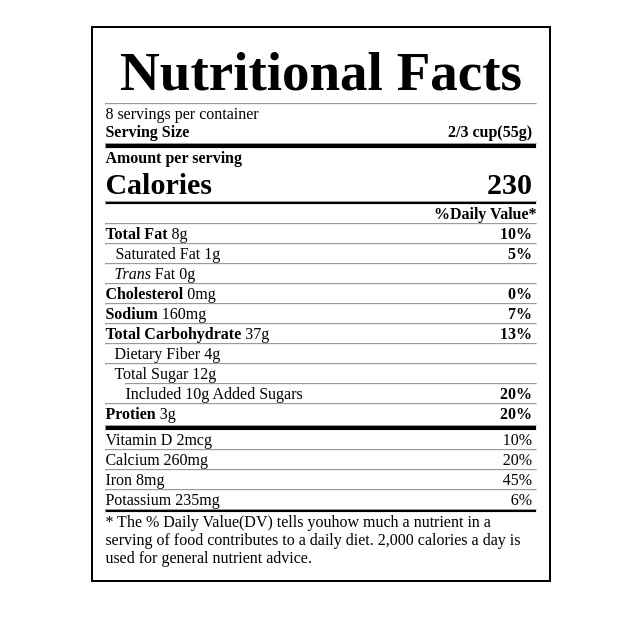
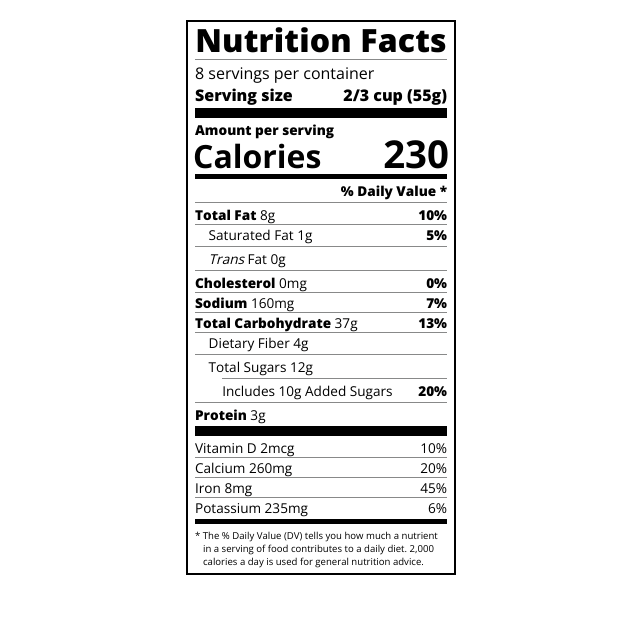
Before and after one commit to chaudharykunal02/CSS-Projects, a plain HTML site: page Typograph/Nutritional-fact.html in a window 1280 px wide. Shown: the whole page, without its empty margins (319-959 px from the left). Drawn offline with nearby package versions, Linux system fonts and the light colour scheme.

Commit message:
CSS_3 done

```diff
--- a/Typograph/Nutritional-fact.html
+++ b/Typograph/Nutritional-fact.html
@@ -1,99 +1,57 @@
 <!DOCTYPE html>
 <html lang="en">
+
 <head>
-    <meta charset="UTF-8">
-    <meta name="viewport" content="width=device-width, initial-scale=1.0">
-    <title>Nutritional Facts</title>
-    <link rel="stylesheet" href="styles.css">
+  <meta charset="UTF-8">
+  <title>Nutrition Label</title>
+  <link href="https://fonts.googleapis.com/css?family=Open+Sans:400,700,800" rel="stylesheet">
+  <link href="./styles.css" rel="stylesheet">
 </head>
+
 <body>
-    <div class="main">
-        <h1 class="heading1"><b>Nutritional Facts</b></h1>
-        <hr>
-        <p>8 servings per container</p>
-        <div class="sub-heading">
-            <span><b>Serving Size</b></span>
-            <span><b>2/3 cup(55g)</b></span>
-        </div>
-        <hr class="big">
-        <p><b>Amount per serving</b></p>
-        <div class="sub-heading">
-            <span class="calorie"><b>Calories</b></span>
-            <span class="calorie"><b>230</b></span>
-        </div>
-        <hr class="small">
-        <p style="text-align: right;"><b>%Daily Value*</b></p>
-        <hr>
-        <div class="sub-heading">
-            <span><b>Total Fat</b> 8g</span>
-            <span><b>10%</b></span>
-        </div>
-        <hr>
-        <div class="sub-heading">
-            <span style="text-indent: 10px;">Saturated Fat 1g</span>
-            <span><b>5%</b></span>
-        </div>
-        <hr>
-        <p style="text-indent: 9px;"><i>Trans</i> Fat 0g</p>
-        <hr>
-        <div class="sub-heading">
-            <span><b>Cholesterol</b> 0mg</span>
-            <span><b>0%</b></span>
-        </div>
-        <hr>
-        <div class="sub-heading">
-            <span><b>Sodium</b> 160mg</span>
-            <span><b>7%</b></span>
-        </div>
-        <hr>
-        <div class="sub-heading">
-            <span><b>Total Carbohydrate</b> 37g</span>
-            <span><b>13%</b></span>
-        </div>
-        <hr>
-        <p style="text-indent: 9px;">Dietary Fiber 4g</p>
-        <hr>
-        <p style="text-indent: 9px;">Total Sugar 12g</p>
-        <hr style="margin-left: 20px;">
-        <div class="sub-heading">
-            <span style="text-indent: 20px;">Included 10g Added Sugars</span>
-            <span><b>20%</b></span>
-        </div>
-        <hr>
-        <div class="sub-heading">
-            <span><b>Protien</b> 3g</span>
-            <span><b>20%</b></span>
-        </div>
-        <hr class="big">
-        <div class="sub-heading">
-            <span>Vitamin D 2mcg</span>
-            <span>10%</span>
-        </div>
-        <hr>
-        <div class="sub-heading">
-            <span>Calcium 260mg</span>
-            <span>20%</span>
-        </div>
-        <hr>
-        <div class="sub-heading">
-            <span>Iron 8mg</span>
-            <span>45%</span>
-        </div>
-        <hr>
-        <div class="sub-heading">
-            <span>Potassium 235mg</span>
-            <span>6%</span>
-        </div>
-        <hr class="small">
-        <span>* The % Daily Value(DV) tells youhow much a nutrient in a serving of food contributes to a daily diet. 2,000 calories a day is used for general nutrient advice.</span>
-
-
-
-
-
-
-
-
+  <div class="label">
+    <header>
+      <h1 class="bold">Nutrition Facts</h1>
+      <div class="divider"></div>
+      <p>8 servings per container</p>
+      <p class="bold">Serving size <span>2/3 cup (55g)</span></p>
+    </header>
+    <div class="divider large"></div>
+    <div class="calories-info">
+      <div class="left-container">
+        <h2 class="bold small-text">Amount per serving</h2>
+        <p>Calories</p>
+      </div>
+      <span>230</span>
     </div>
+    <div class="divider medium"></div>
+    <div class="daily-value small-text">
+      <p class="bold right no-divider">% Daily Value *</p>
+      <div class="divider"></div>
+      <p><span><span class="bold">Total Fat</span> 8g</span> <span class="bold">10%</span></p>
+      <p class="indent no-divider">Saturated Fat 1g <span class="bold">5%</span></p>
+      <div class="divider"></div>
+      <p class="indent no-divider"><span><i>Trans</i> Fat 0g</span></p>
+      <div class="divider"></div>
+      <p><span><span class="bold">Cholesterol</span> 0mg</span> <span class="bold">0%</span></p>
+      <p><span><span class="bold">Sodium</span> 160mg</span> <span class="bold">7%</span></p>
+      <p><span><span class="bold">Total Carbohydrate</span> 37g</span> <span class="bold">13%</span></p>
+      <p class="indent no-divider">Dietary Fiber 4g</p>
+      <div class="divider"></div>
+      <p class="indent no-divider">Total Sugars 12g</p>
+      <div class="divider double-indent"></div>
+      <p class="double-indent no-divider">Includes 10g Added Sugars <span class="bold">20%</span></p>
+      <div class="divider"></div>
+      <p class="no-divider"><span><span class="bold">Protein</span> 3g</span></p>
+      <div class="divider large"></div>
+      <p>Vitamin D 2mcg <span>10%</span></p>
+      <p>Calcium 260mg <span>20%</span></p>
+      <p>Iron 8mg <span>45%</span></p>
+      <p class="no-divider">Potassium 235mg <span>6%</span></p>
+    </div>
+    <div class="divider medium"></div>
+    <p class="note">* The % Daily Value (DV) tells you how much a nutrient in a serving of food contributes to a daily
+      diet. 2,000 calories a day is used for general nutrition advice.</p>
+  </div>
 </body>
 </html>
--- a/Typograph/styles.css
+++ b/Typograph/styles.css
@@ -1,35 +1,102 @@
-*{
-    margin: 0px;
-    padding: 0px;
+* {
     box-sizing: border-box;
   }
-.main{
+
+  html {
+    font-size: 16px;
+  }
+
+  body {
+    font-family: 'Open Sans', sans-serif;
+  }
+
+  .label {
     border: 2px solid black;
-    margin: 2% auto;
-    width: 36%;
-    padding: 1%;
+    width: 270px;
+    margin: 20px auto;
+    padding: 0 7px;
   }
-.heading1{
+
+  header h1 {
     text-align: center;
-    font-size: 55px;
-    font-family: 'Times New Roman', Times, serif;
+    margin: -4px 0;
+    letter-spacing: 0.15px
   }
-.sub-heading span{
-    display: inline-block;
-    width: 49%;
+
+  p {
+    margin: 0;
+    display: flex;
+    justify-content: space-between;
   }
-.sub-heading span:last-child{
-    text-align: right;
+
+  .divider {
+    border-bottom: 1px solid #888989;
+    margin: 2px 0;
   }
-.big{
-    height: 6px;
+
+  .bold {
+    font-weight: 800;
+  }
+
+  .large {
+    height: 10px;
+  }
+
+  .large, .medium {
     background-color: black;
-    margin-top: 2px;
+    border: 0;
   }
-.calorie{
-    font-size: 30px;
+
+  .medium {
+    height: 5px;
   }
-.small{
-    height: 4px;
-    background-color: black;
+
+  .small-text {
+    font-size: 0.85rem;
   }
+
+
+  .calories-info {
+    display: flex;
+    justify-content: space-between;
+    align-items: flex-end;
+  }
+
+  .calories-info h2 {
+    margin: 0;
+  }
+
+  .left-container p {
+    margin: -5px -2px;
+    font-size: 2em;
+    font-weight: 700;
+  }
+
+  .calories-info span {
+    margin: -7px -2px;
+    font-size: 2.4em;
+    font-weight: 700;
+  }
+
+  .right {
+    justify-content: flex-end;
+  }
+
+  .indent {
+    margin-left: 1em;
+  }
+
+  .double-indent {
+    margin-left: 2em;
+  }
+
+  .daily-value p:not(.no-divider) {
+    border-bottom: 1px solid #888989;
+  }
+
+  .note {
+    font-size: 0.6rem;
+    margin: 5px 0;
+    padding: 0 8px;
+    text-indent:-8px;
+  }
```
Also changed, not shown: 1 other file. Lines whose indentation alone changed are shown as unchanged.
